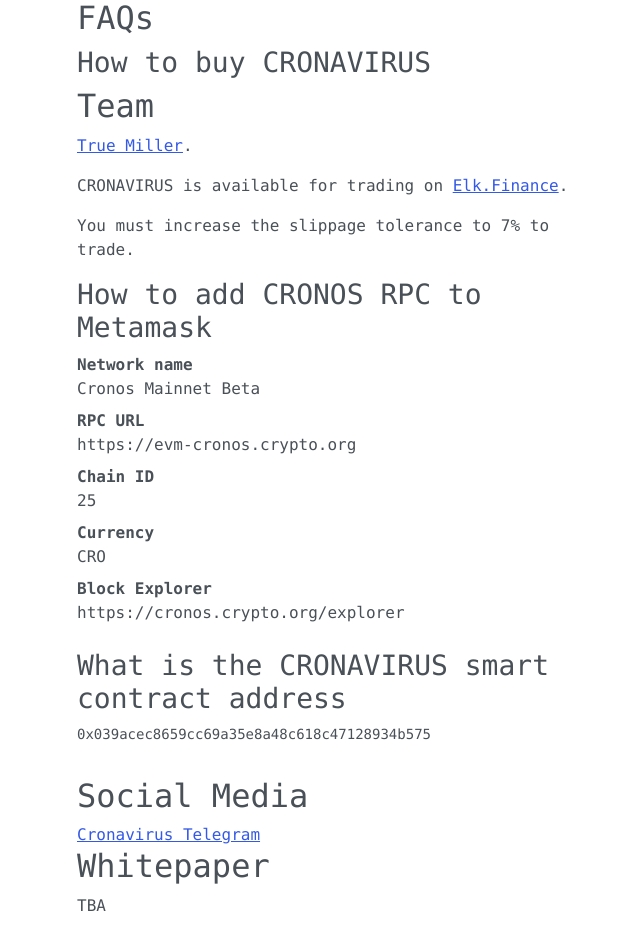
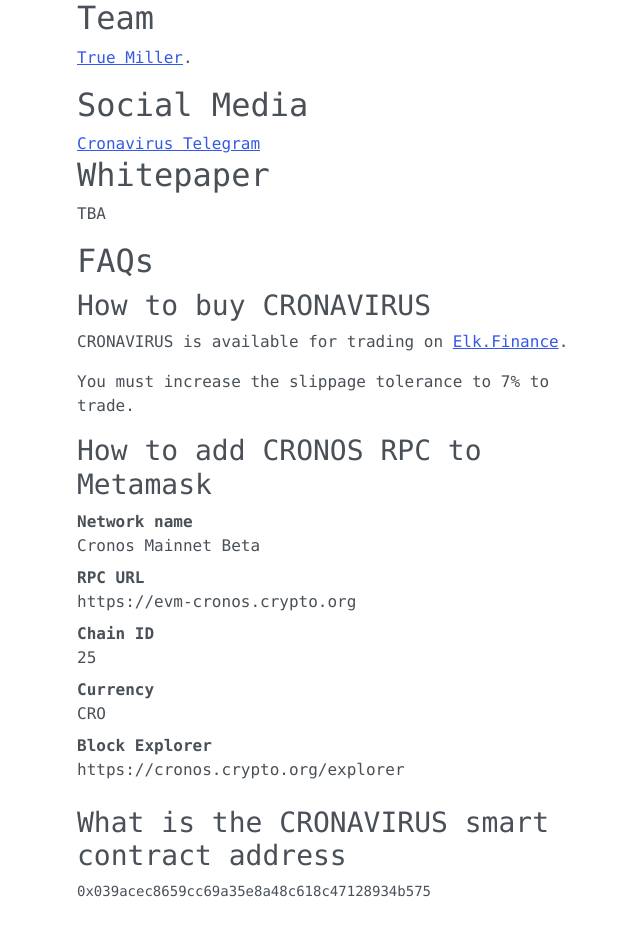
Before and after one commit to truemiller/cronavirus, a Next.js app: page / in a window 1280 px wide. Shown: the part 940-1874 px from the top of the page, without its empty margins (296-936 px from the left). Built offline with nearby package versions, Linux system fonts and the light colour scheme.

Commit message:
update front

```diff
--- a/pages/index.js
+++ b/pages/index.js
@@ -29,10 +29,19 @@
                     <h2>Tokenomics</h2>
                     <p>100% Liquidity.</p>
 
+
+                    <h2>Team</h2>
+                    <p><a href="//truemiller.com">True Miller</a>.</p>
+
+
+                    <h2>Social Media</h2>
+                    <a href="//t.me/cronavirusfinance">Cronavirus Telegram</a>
+
+                    <h2>Whitepaper</h2>
+                    <p>TBA</p>
+
                     <h2>FAQs</h2>
                     <h3>How to buy CRONAVIRUS</h3>
-                    <h2>Team</h2>
-                    <p><a href="//truemiller.com">True Miller</a>.</p>
                     <p>CRONAVIRUS is available for trading on <a href="https://app.elk.finance/#/swap?inputCurrency=0x039acec8659cc69a35e8a48c618c47128934b575">Elk.Finance</a>.</p>
                     <p>You must increase the slippage tolerance to 7% to trade.</p>
                     <h3>How to add CRONOS RPC to Metamask</h3>
@@ -48,12 +57,9 @@
                         <dt>Block Explorer</dt>
                         <dd>https://cronos.crypto.org/explorer</dd>
                     </dl>
+
                     <h3>What is the CRONAVIRUS smart contract address</h3>
                     <p><pre>0x039acec8659cc69a35e8a48c618c47128934b575</pre></p>
-                    <h2>Social Media</h2>
-                    <a href="//t.me/cronavirusfinance">Cronavirus Telegram</a>
-                    <h2>Whitepaper</h2>
-                    <p>TBA</p>
                 </section>
             </article>
         </main>
```
